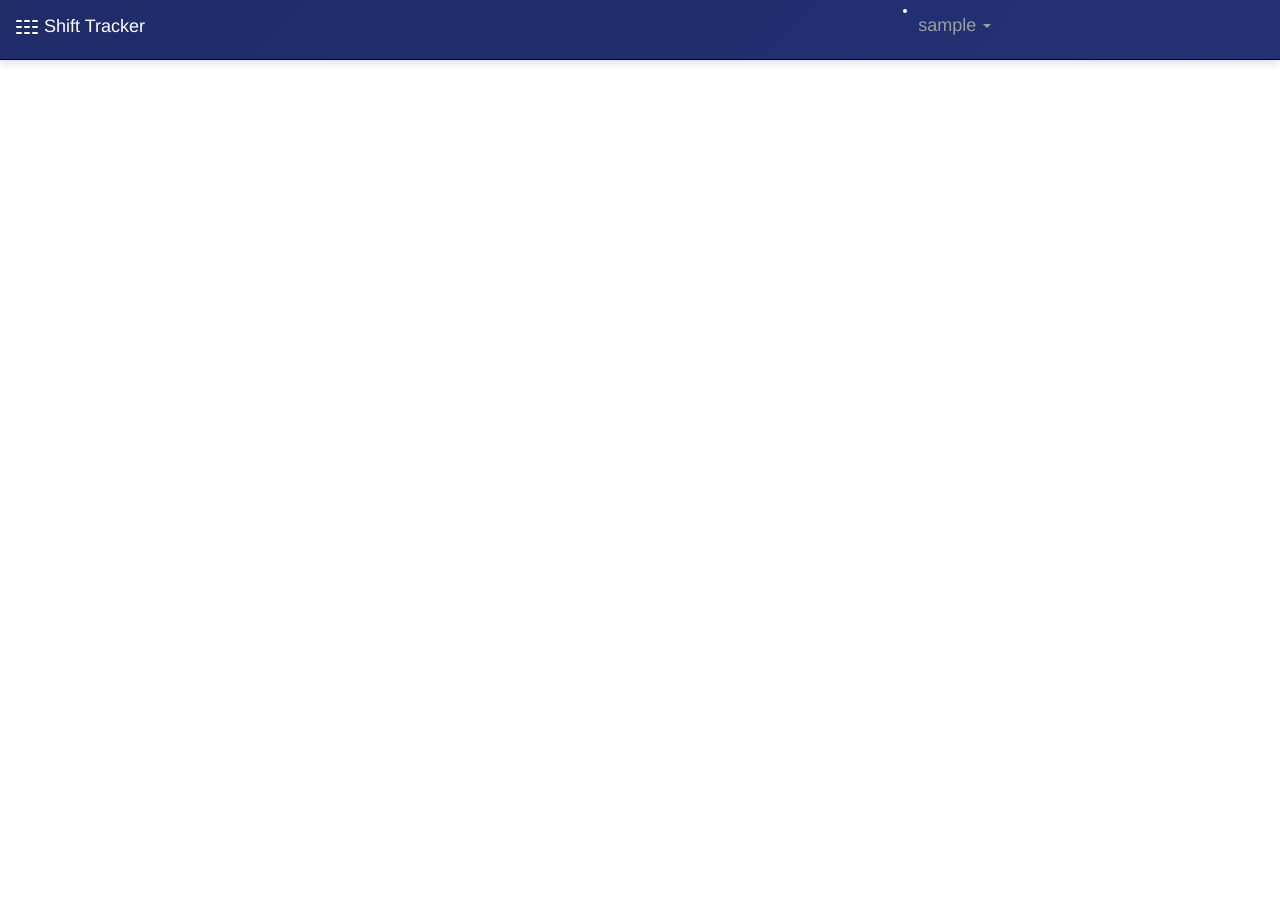
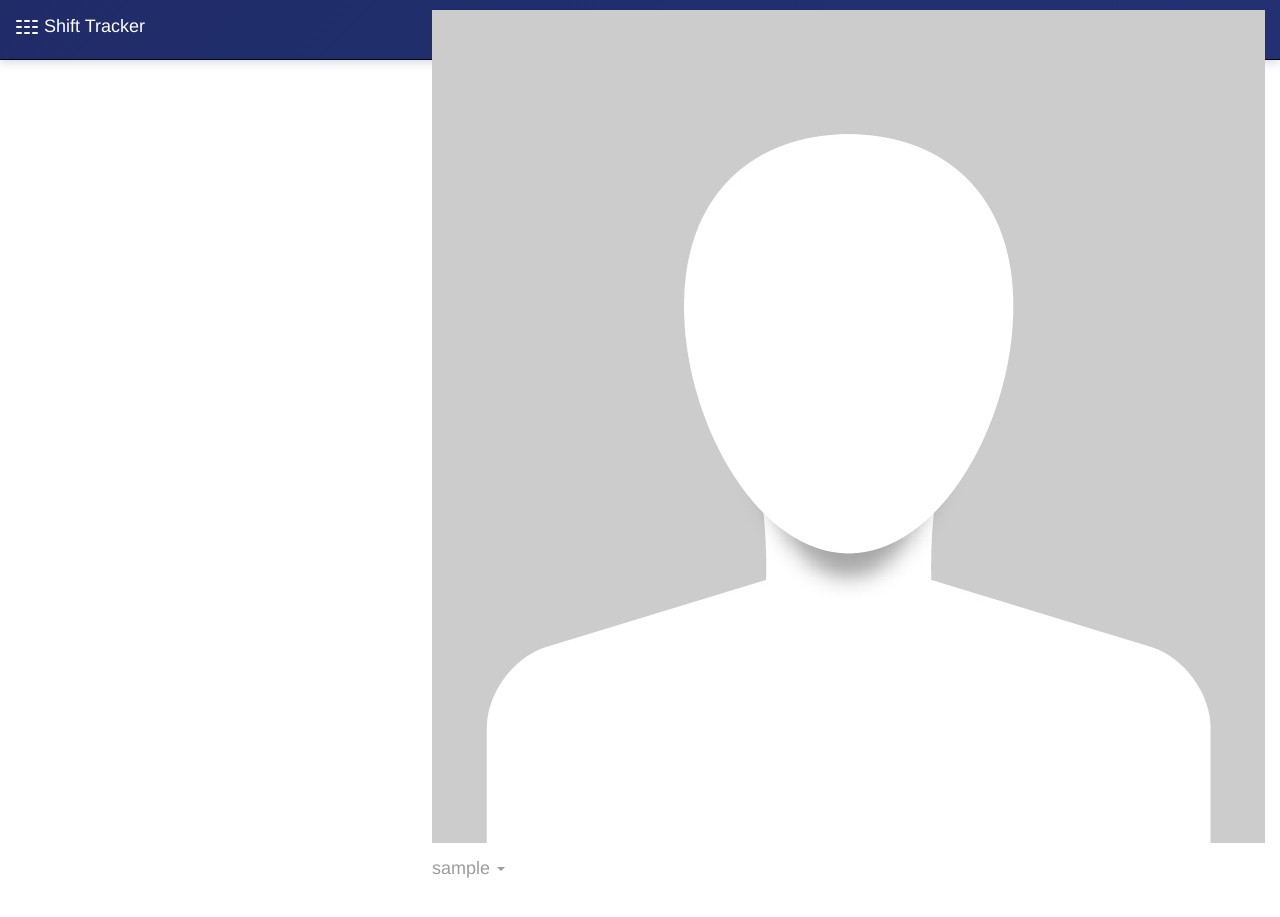
Before and after one commit to jonnygovish/Shift-Tracker, a Django app: template shifts/templates/navbar.html in a window 1280 px wide. Shown: the top 917 px of the page. Run offline with Django 3.2, Linux system fonts and the light colour scheme; the template is opened without the code that fills it, so the values that code supplies are empty; the visitor is signed in with stand-in values (Sample User, id 1); some libraries are stand-ins or nearby versions.

Commit message:
An a picture in  the navbar

```diff
--- a/shifts/templates/navbar.html
+++ b/shifts/templates/navbar.html
@@ -22,7 +22,12 @@
         <div>
           {% if user.is_authenticated %}
           <ul>
-            <li class="dropdown">
+            <li class="dropdown navbar-username">
+              {% if user.employee_profile.profile_pic %}
+                <img class="picture-circle--medium navbar-username" src="{{ user.employee_profile.profile_pic.url }}">
+              {% else %}
+                <img class="picture-circle--medium navbar-username" src="{% static 'images/profile_placeholder.jpg' %}">
+              {% endif %}
               <a href="#" class="dropdown-toggle navbar-brand" data-toggle="dropdown" role="button" aria-expanded="false">{{user.username}}
                 <span class="caret"></span>
               </a>
```
